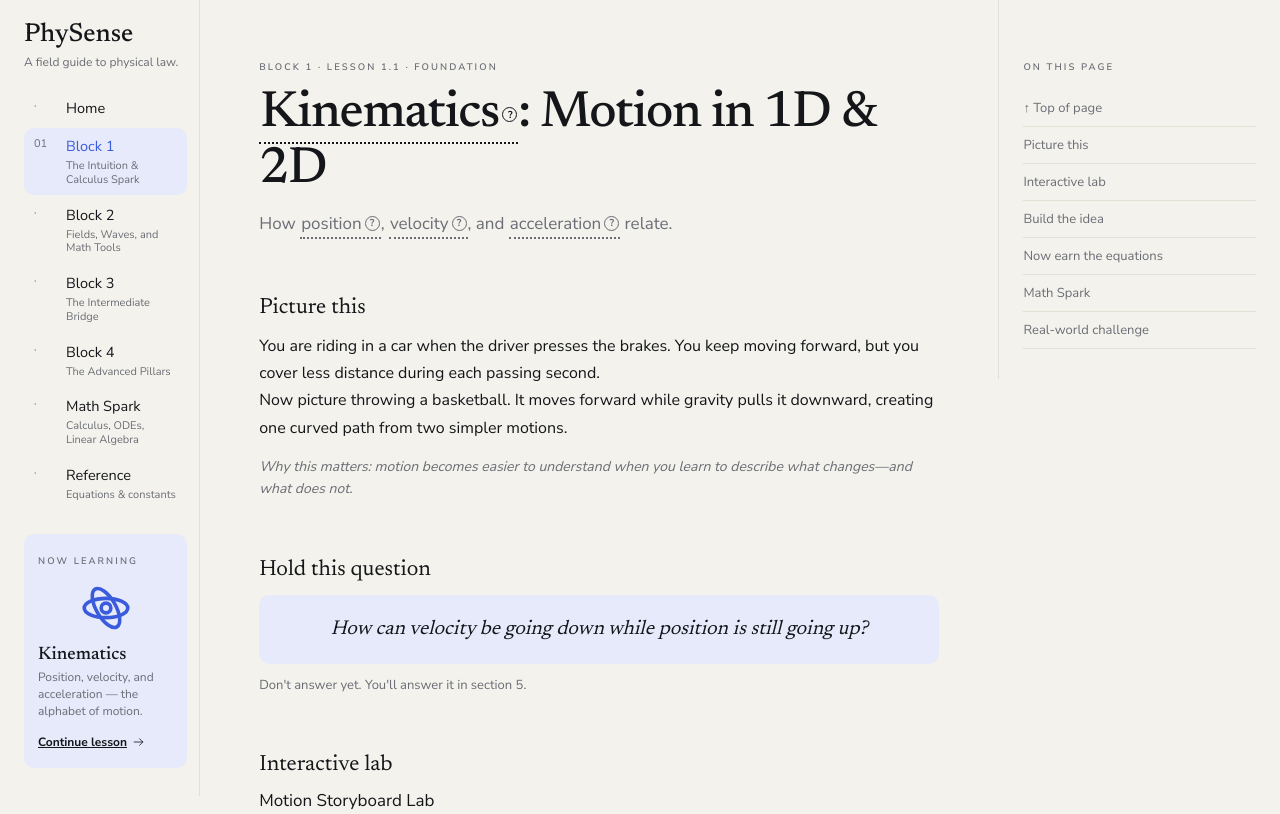
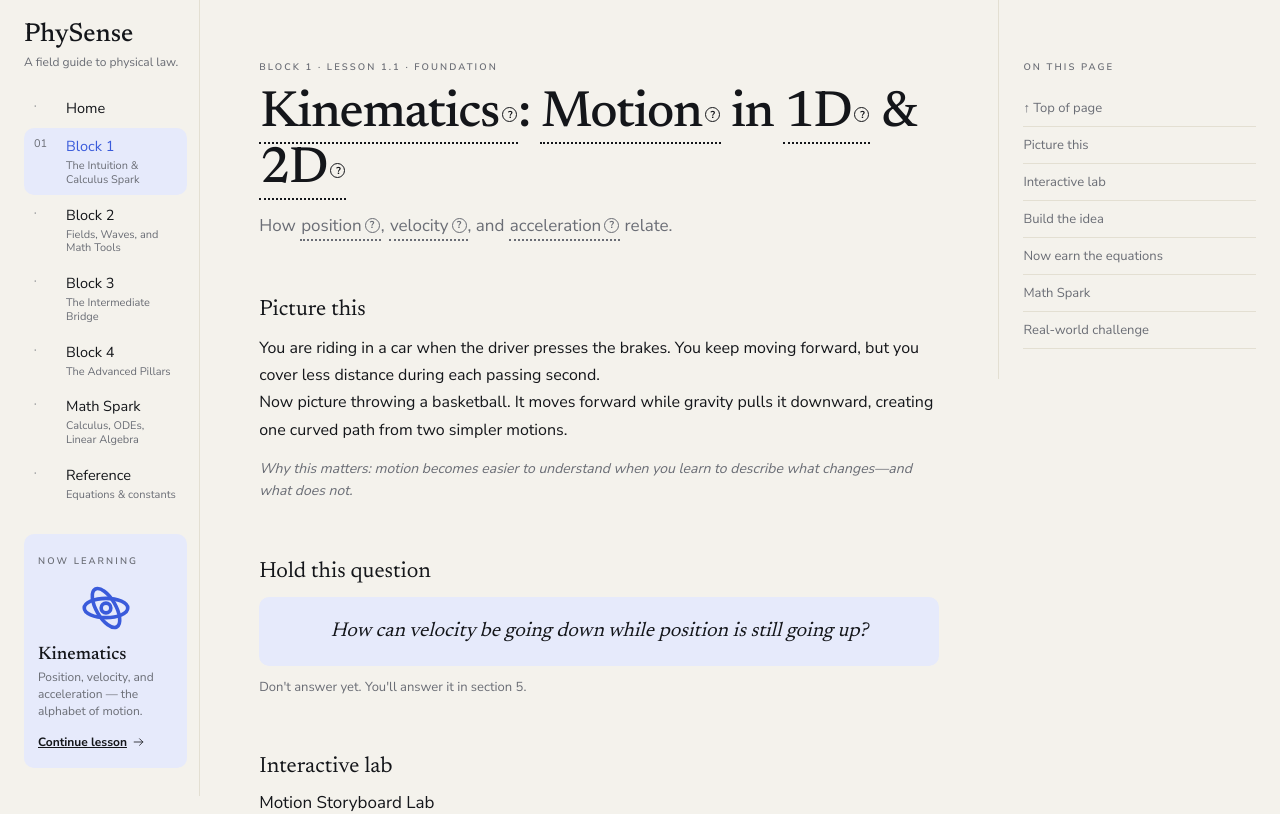
Before and after one commit to Raheeq-lab/PhySense, a Next.js app: page /block-1/1-1 in a window 1280 px wide. Shown: the top 814 px of the page. Built offline with nearby package versions, Linux system fonts and the light colour scheme.

Commit message:
feat(1.1): explain motion and one- and two-dimensional movement

```diff
--- a/src/app/block-1/1-1/page.tsx
+++ b/src/app/block-1/1-1/page.tsx
@@ -16,7 +16,7 @@ function Equation({children,label}:{children:ReactNode;label:string}){return <sp
 export default function LessonPage(){return <div className={styles.page} id="top">
   <aside className={styles.sidebar} aria-label="Course navigation"><Link className={styles.brand} href="/">PhySense<small>A field guide to physical law.</small></Link><nav>{nav.map(([label,sub,href])=><Link key={label} href={href} className={label==='Block 1'?styles.active:''} aria-current={label==='Block 1'?'page':undefined}><span className={styles.navMark}>{label==='Block 1'?'01':'·'}</span><span>{label}{sub&&<small>{sub}</small>}</span></Link>)}</nav><div className={styles.learning}><span>Now learning</span><OrbitIcon/><h2>Kinematics</h2><p>Position, velocity, and acceleration — the alphabet of motion.</p><Link href="#picture-this">Continue lesson <ArrowIcon/></Link></div></aside>
   <main className={styles.main}>
-    <header className={styles.lessonHeader}><span>Block 1 · Lesson 1.1 · Foundation</span><h1><SimpleDefinition term="Kinematics" definition="The part of physics that describes motion. It tells us where something is, how fast it moves, and how its motion changes—without yet asking what force caused it."/>: Motion in 1D &amp; 2D</h1><p>How <SimpleDefinition term="position" definition="Where an object is compared with a starting point. For example, a car at 20 m is 20 metres from the place we called zero."/>, <SimpleDefinition term="velocity" definition="How fast position changes and in which direction. Positive velocity can mean moving right; negative velocity can mean moving left."/>, and <SimpleDefinition term="acceleration" definition="How velocity changes each second. Acceleration can make something speed up, slow down, or change direction."/> relate.</p></header>
+    <header className={styles.lessonHeader}><span>Block 1 · Lesson 1.1 · Foundation</span><h1><SimpleDefinition term="Kinematics" definition="The part of physics that describes motion. It tells us where something is, how fast it moves, and how its motion changes—without yet asking what force caused it."/>: <SimpleDefinition term="Motion" definition="When an object changes where it is as time passes. A walking person, a rolling ball, and a flying plane are all in motion."/> in <SimpleDefinition term="1D" definition="One-dimensional motion: movement along one straight line. The object can go forward or backward, like a car on a straight road."/> &amp; <SimpleDefinition term="2D" definition="Two-dimensional motion: movement in two directions at once, such as left–right and up–down. A thrown basketball follows 2D motion."/></h1><p>How <SimpleDefinition term="position" definition="Where an object is compared with a starting point. For example, a car at 20 m is 20 metres from the place we called zero."/>, <SimpleDefinition term="velocity" definition="How fast position changes and in which direction. Positive velocity can mean moving right; negative velocity can mean moving left."/>, and <SimpleDefinition term="acceleration" definition="How velocity changes each second. Acceleration can make something speed up, slow down, or change direction."/> relate.</p></header>
     <section id="picture-this"><h2>Picture this</h2><p>You are riding in a car when the driver presses the brakes. You keep moving forward, but you cover less distance during each passing second.</p><p>Now picture throwing a basketball. It moves forward while gravity pulls it downward, creating one curved path from two simpler motions.</p><em>Why this matters: motion becomes easier to understand when you learn to describe what changes—and what does not.</em></section>
     <section id="hold-question"><h2>Hold this question</h2><div className={styles.question}>How can velocity be going down while position is still going up?</div><p className={styles.muted}>Don&apos;t answer yet. You&apos;ll answer it in section 5.</p></section>
     <section id="interactive-lab"><h2>Interactive lab</h2><h3>Motion Storyboard Lab</h3><MotionStoryboardLab/></section>
```
